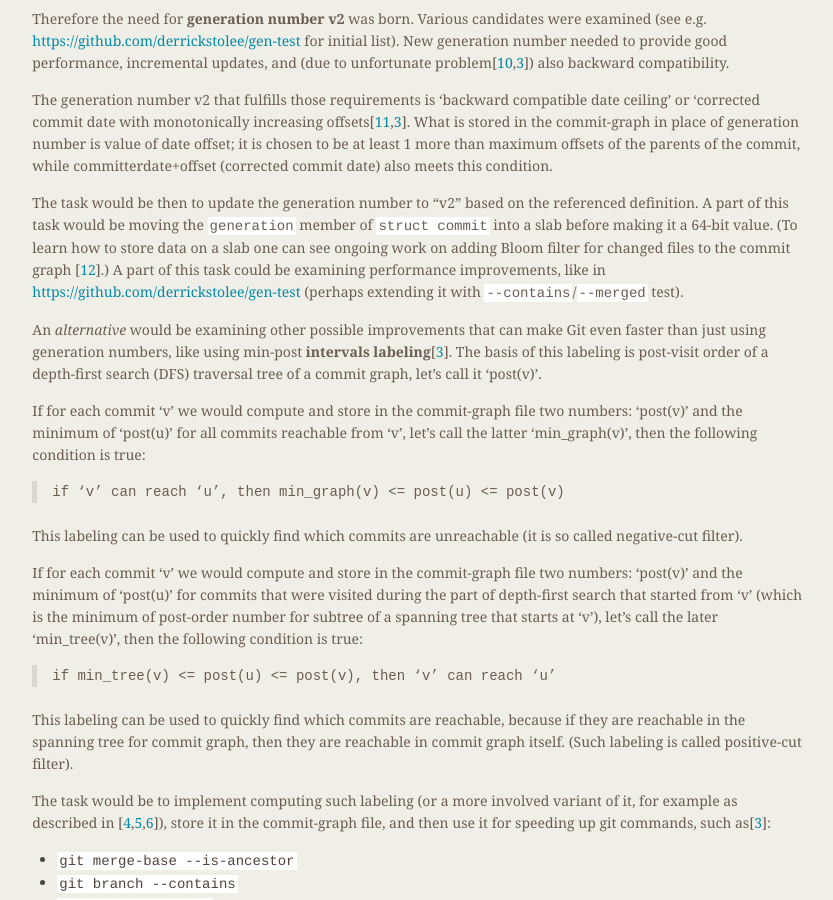
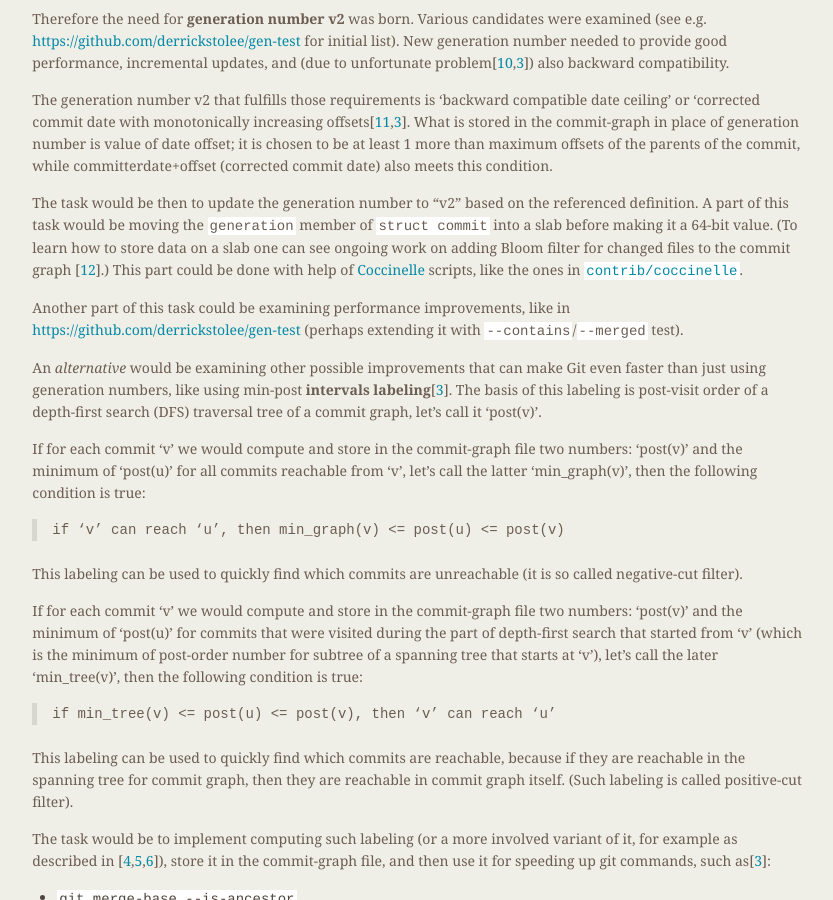
Before and after one commit to git/git.github.io, a Jekyll site: the page built from SoC-2020-Ideas.md, in a window 1280 px wide and 900 px high, scrolled down 1691 px. Shown: the whole window, without its empty margins (339-1172 px from the left). Built offline with Jekyll 4.4.1, drawn with Linux system fonts in a browser that asks for light colours.

Commit message:
SoC-2020-Ideas: Mention Coccinelle scripts

```diff
--- a/SoC-2020-Ideas.md
+++ b/SoC-2020-Ideas.md
@@ -126,7 +126,10 @@ on the referenced definition.  A part of this task would be moving the
 `generation` member of `struct commit` into a slab before making it a
 64-bit value.  (To learn how to store data on a slab one can see
 ongoing work on adding Bloom filter for changed files to the commit
-graph [[12][]].)  A part of this task could be examining performance
+graph [[12][]].)  This part could be done with help of [Coccinelle][]
+scripts, like the ones in [`contrib/coccinelle`](https://github.com/git/git/tree/master/contrib/coccinelle).
+
+Another part of this task could be examining performance
 improvements, like in <https://github.com/derrickstolee/gen-test>
 (perhaps extending it with `--contains`/`--merged` test).
 
@@ -226,6 +229,7 @@ References:
 [11]: https://lore.kernel.org/git/86o8ziatb2.fsf_-_@gmail.com/ "[RFC/PATCH] commit-graph: generation v5 (backward compatible date ceiling)"
 [12]: https://public-inbox.org/git/pull.497.git.1576879520.gitgitgadget@gmail.com/t/#u "[PATCH 0/9] [RFC] Changed Paths Bloom Filters"
 
+[Coccinelle]: http://coccinelle.lip6.fr/ "Coccinelle: A Program Matching and Transformation Tool for Systems Code"
 [api-trace2]: https://git-scm.com/docs/api-trace2 "Trace2 API | Documentation/technical/api-trace2.txt"
 [gen-test]: https://github.com/derrickstolee/gen-test "Generation Number Performance Test - Test scripts for testing new versions of generation numbers"
 
```
